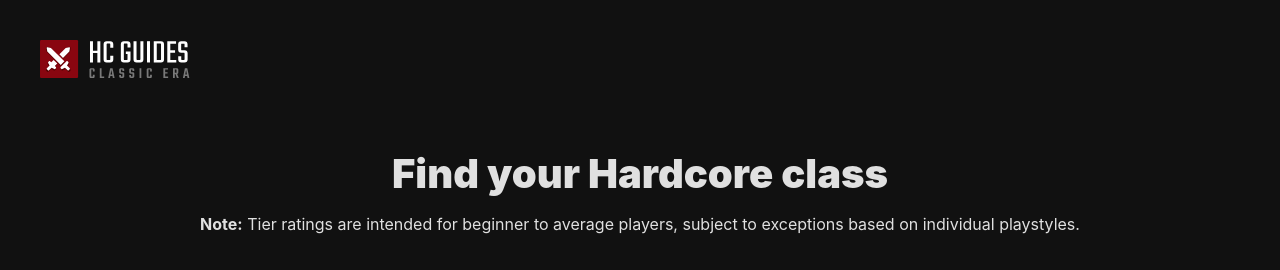
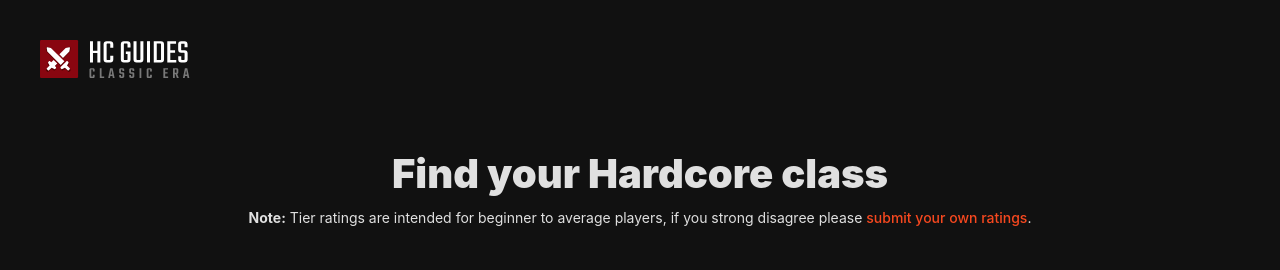
Before and after one commit to jaseflow/go-agane, a React (Vite) app: page / in a window 1280 px wide. Shown: the top 270 px of the page. Built offline with nearby package versions, Linux system fonts and the light colour scheme.

Commit message:
Add google form link

```diff
--- a/src/App.css
+++ b/src/App.css
@@ -20,9 +20,16 @@
 
 .buildsHeader {
   text-align: center;
+  margin-bottom: 40px;
+  font-size: 14px;
+  padding: 0 20px;
 }
 
-.buildsHeader h1 { margin-bottom: 0 }
+.buildsHeader h1 { margin-bottom: 10px }
+
+.disclaimer {
+  margin: 0;
+}
 
 .wrapper {
   transition: transform 375ms ease;
@@ -103,8 +110,7 @@
   margin-bottom: 5px;
 }
 
-.toonGuideLink,
-.specLink {
+.link {
   color: #f7481f;
   font-weight: 500;
   cursor: pointer;
--- a/src/App.tsx
+++ b/src/App.tsx
@@ -93,7 +93,7 @@ function App() {
       </header>
       <header className="buildsHeader">
         <h1>Find your Hardcore class</h1>
-        <p className="disclaimer"><strong>Note:</strong> Tier ratings are intended for beginner to average players, subject to exceptions based on individual playstyles.</p>
+        <p className="disclaimer"><strong>Note:</strong> Tier ratings are intended for beginner to average players, if you strong disagree please <a href="https://forms.gle/3mVEXW1CaAmZGWze9" target="_blank" className="link">submit your own ratings</a>.</p>
       </header>
       <div className={`wrapper ${rolled ? 'wrapper--up' : ''}`} hidden>
         <h1>Find your Hardcore class</h1>
```
